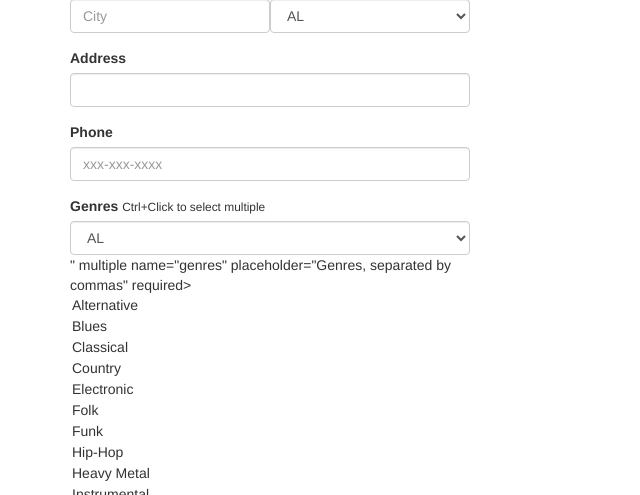
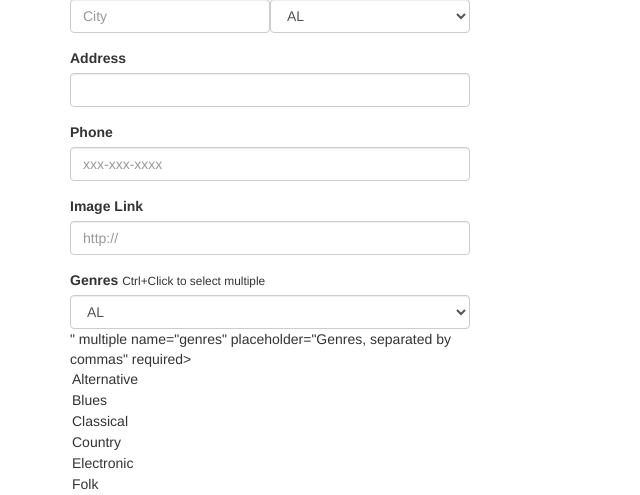
Before and after one commit to skb1129/fyyur, a Flask app: page /venues/create in a window 1280 px wide. Shown: the part 236-731 px from the top of the page, without its empty margins (0-640 px from the left). Run offline with Flask 2, Linux system fonts and the light colour scheme; some libraries are stand-ins or nearby versions.

Commit message:
fix add image link

```diff
--- a/forms.py
+++ b/forms.py
@@ -90,7 +90,7 @@ class VenueForm(FlaskForm):
         'phone'
     )
     image_link = StringField(
-        'image_link'
+        'image_link', validators=[URL()]
     )
     genres = SelectMultipleField(
         'genres', validators=[DataRequired()],
@@ -194,7 +194,7 @@ class ArtistForm(FlaskForm):
         'phone'
     )
     image_link = StringField(
-        'image_link'
+        'image_link', validators=[URL()]
     )
     genres = SelectMultipleField(
         'genres', validators=[DataRequired()],
--- a/templates/forms/edit_artist.html
+++ b/templates/forms/edit_artist.html
@@ -24,6 +24,10 @@
                 {{ form.phone(class_ = 'form-control', placeholder='xxx-xxx-xxxx', autofocus = true) }}
             </div>
             <div class="form-group">
+                <label for="image_link">Image Link</label>
+                {{ form.image_link(class_ = 'form-control', placeholder='http://', autofocus = true) }}
+            </div>
+            <div class="form-group">
                 <label for="genres">Genres</label>
                 <small>Ctrl+Click to select multiple</small>
                 {{ form.genres(class_ = 'form-control', placeholder='Genres, separated by commas', id=form.state, autofocus = true) }}
--- a/templates/forms/edit_venue.html
+++ b/templates/forms/edit_venue.html
@@ -30,6 +30,10 @@
                 {{ form.phone(class_ = 'form-control', placeholder='xxx-xxx-xxxx', autofocus = true) }}
             </div>
             <div class="form-group">
+                <label for="image_link">Image Link</label>
+                {{ form.image_link(class_ = 'form-control', placeholder='http://', autofocus = true) }}
+            </div>
+            <div class="form-group">
                 <label for="genres">Genres</label>
                 <small>Ctrl+Click to select multiple</small>
                 {{ form.genres(class_ = 'form-control', placeholder='Genres, separated by commas', id=form.state, autofocus = true) }}
--- a/templates/forms/new_artist.html
+++ b/templates/forms/new_artist.html
@@ -24,6 +24,10 @@
                 {{ form.phone(class_ = 'form-control', placeholder='xxx-xxx-xxxx', autofocus = true) }}
             </div>
             <div class="form-group">
+                <label for="image_link">Image Link</label>
+                {{ form.image_link(class_ = 'form-control', placeholder='http://', autofocus = true) }}
+            </div>
+            <div class="form-group">
                 <label for="genres">Genres</label>
                 <small>Ctrl+Click to select multiple</small>
                 {{ form.genres(class_ = 'form-control', placeholder='Genres, separated by commas', id=form.state, autofocus = true) }}
--- a/templates/forms/new_venue.html
+++ b/templates/forms/new_venue.html
@@ -29,6 +29,10 @@
                 {{ form.phone(class_ = 'form-control', placeholder='xxx-xxx-xxxx', autofocus = true) }}
             </div>
             <div class="form-group">
+                <label for="image_link">Image Link</label>
+                {{ form.image_link(class_ = 'form-control', placeholder='http://', autofocus = true) }}
+            </div>
+            <div class="form-group">
                 <label for="genres">Genres</label>
                 <small>Ctrl+Click to select multiple</small>
                 {{ form.genres(class_ = 'form-control', placeholder='Genres, separated by commas', id=form.state, autofocus = true) }}
```
